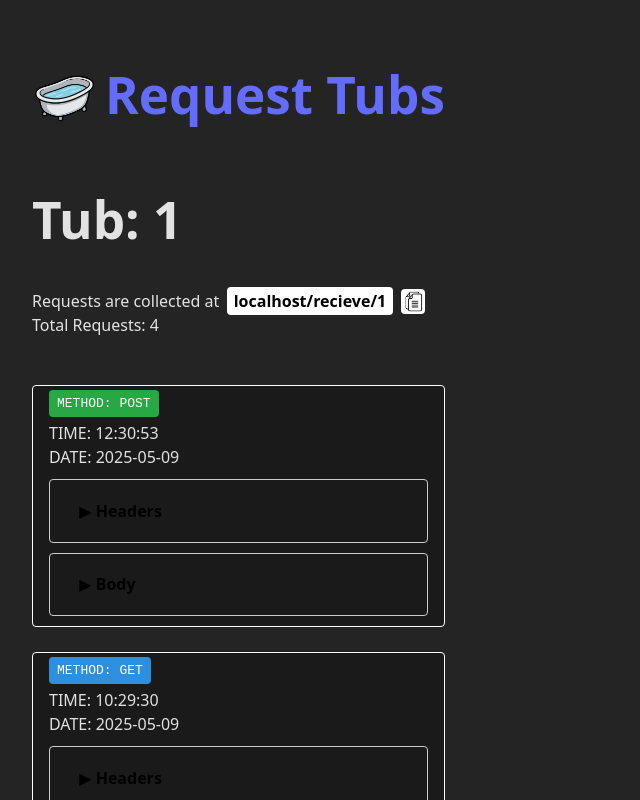
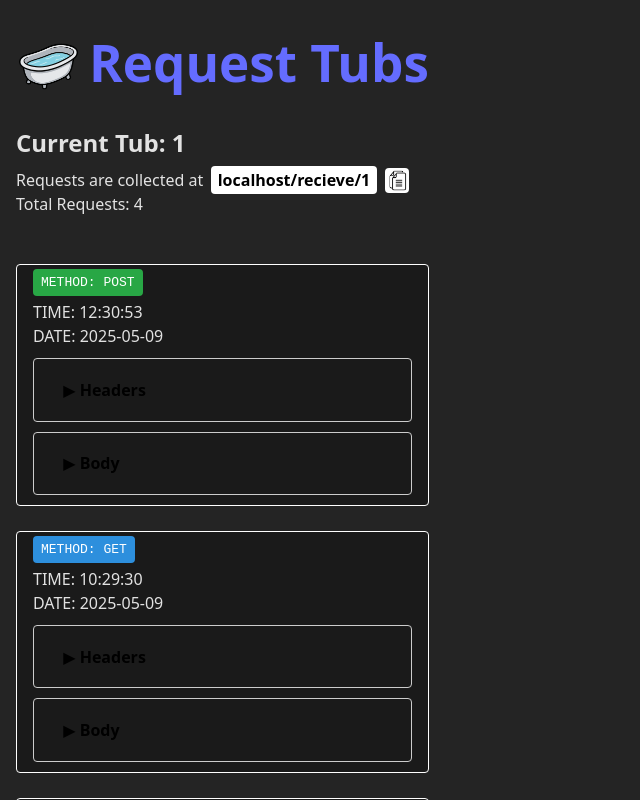
Before and after one commit to noahraynor/request-bin-aws, a React (Vite) app in the folder client/: page /tubs/1 in a window 1280 px wide. Shown: the top 800 px of the page, without its empty margins (0-640 px from the left). Built offline with nearby package versions, Linux system fonts and the light colour scheme.

Commit message:
minor updates to styling

```diff
--- a/client/src/App.css
+++ b/client/src/App.css
@@ -1,3 +1,3 @@
 #root {
-  padding: 2rem;
+  padding: 0rem 1rem 1rem 1rem;
 }
--- a/client/src/components/Requests.tsx
+++ b/client/src/components/Requests.tsx
@@ -73,7 +73,7 @@ function RequestHeader() {
 
   return (
     <div>
-      <h1>{`Tub: ${encoded_id}`}</h1>
+      <h2>{`Current Tub: ${encoded_id}`}</h2>
       <div>
         Requests are collected at
         <span className="tub-url">{url}</span>{}
--- a/client/src/index.css
+++ b/client/src/index.css
@@ -33,6 +33,10 @@ body {
 h1 {
   font-size: 3.2em;
   line-height: 1.1;
+}
+
+h2 {
+  margin: 0rem;
 }
 
 button {
```
